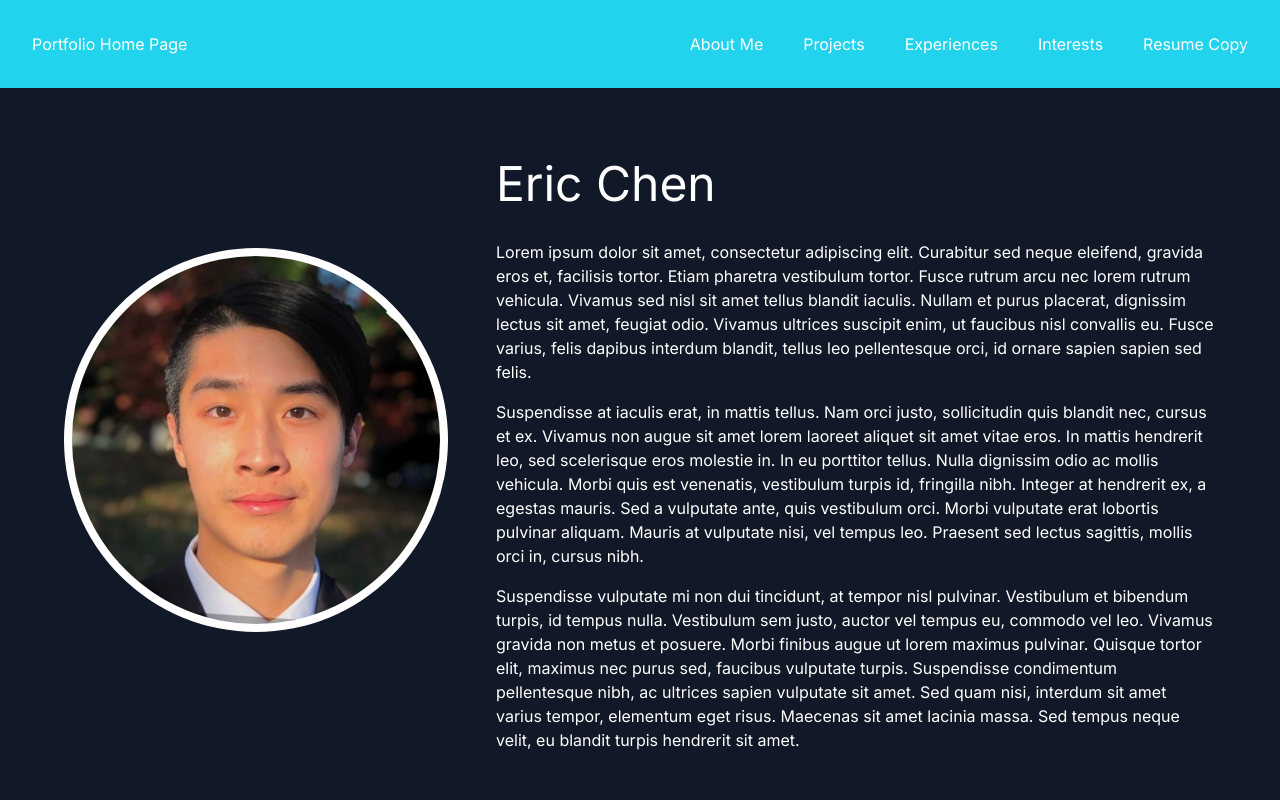
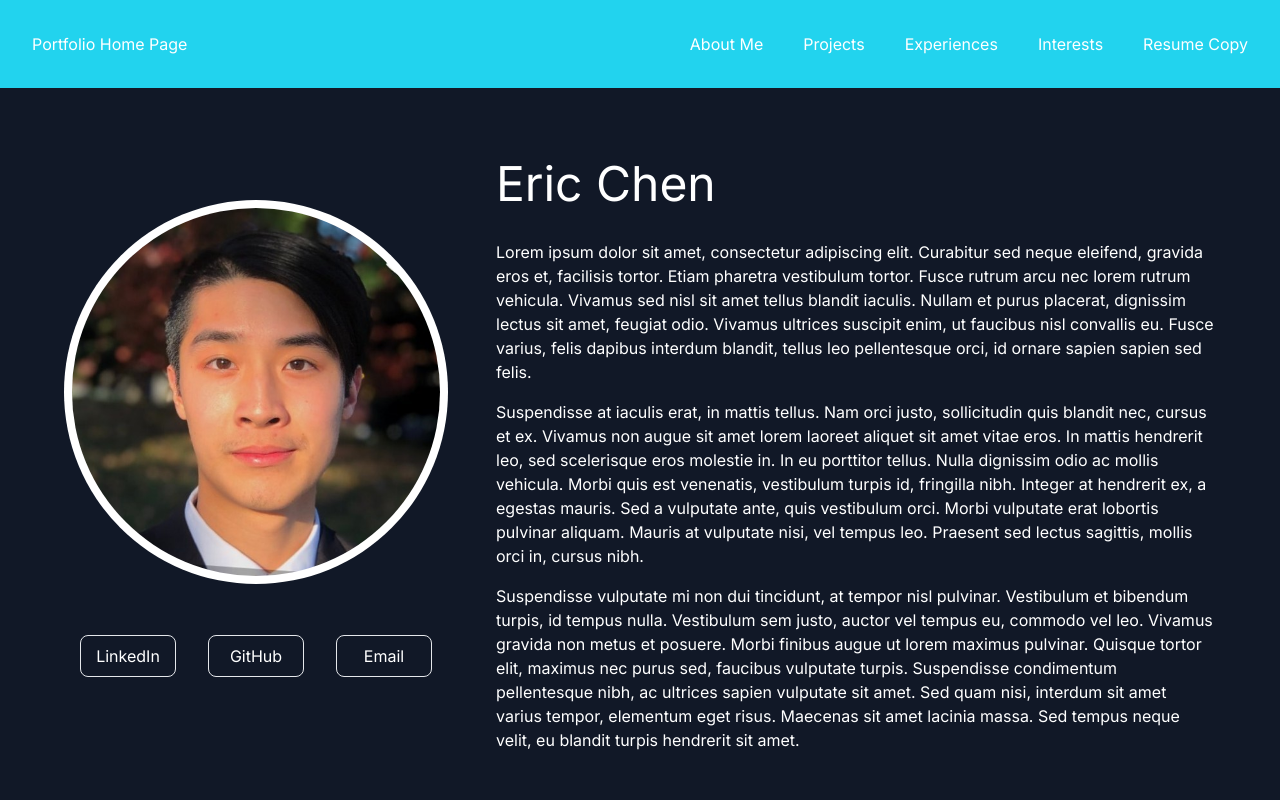
Before and after one commit to chene40/personal-website, a Next.js app: page /about-me in a window 1280 px wide. Shown: the top 800 px of the page. Built offline with nearby package versions, Linux system fonts and the light colour scheme.

Commit message:
feat: added contact methods under profile - about me page

```diff
--- a/app/about-me/page.tsx
+++ b/app/about-me/page.tsx
@@ -1,10 +1,12 @@
 // Library/Module Imports
 import Image from "next/image";
+import Link from "next/link";
 
 // Project Imports
 import Footer from "@/components/footer";
 import Header from "@/components/header";
 import timelineData from "@/data/timeline-data";
+import contactInfo from "@/data/contact-info";
 
 // Relative/Local Imports
 import HorizontalTimeline from "./horizontal-timeline";
@@ -15,6 +17,7 @@ export default function AboutMe() {
       <Header />
       <div className="bg-gray-900 w-full p-10">
         <div className="flex justify-around items-center">
+          <div>
             <div className="w-96 h-96 bg-white rounded-full">
               <Image
                 src={"/Me.jpg"}
@@ -24,6 +27,19 @@ export default function AboutMe() {
                 className="rounded-full p-2"
               />
             </div>
+            <div className="mt-12 h-12 flex justify-around items-center">
+              {contactInfo.map((contact, index) => {
+                return (
+                  <button key={index} className="border p-2 rounded-lg w-1/4">
+                    <Link target="_blank" href={contact.socialLink}>
+                      {contact.socialName}
+                    </Link>
+                  </button>
+                );
+              })}
+            </div>
+          </div>
+
           <div className="w-3/5">
             <h2 className="text-5xl my-8">Eric Chen</h2>
             <div className="flex flex-col gap-y-4">
```
Lines whose indentation alone changed are shown as unchanged.
